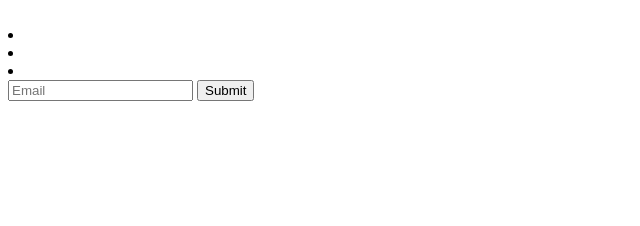
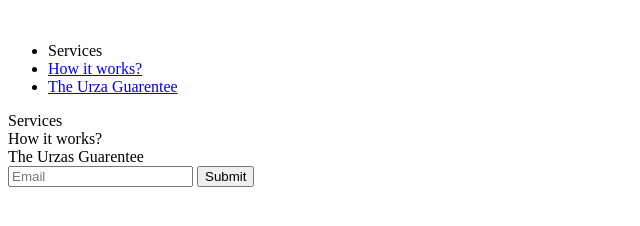
Before and after one commit to NRG1ZE/FCC-projects, a plain HTML site: page HTML FFC/ProductLandingPage/index.html in a window 1280 px wide. Shown: the whole page, without its empty margins (0-640 px from the left). Drawn offline with Linux system fonts and the light colour scheme.

Commit message:
Commit Navbar Anchor

```diff
--- a/HTML FFC/ProductLandingPage/index.html
+++ b/HTML FFC/ProductLandingPage/index.html
@@ -1,22 +1,39 @@
 <!DOCTYPE html>
 <html>
-  <head id="header">
-    <title>Document</title>
+  <link rel="stylesheet" href="style.css" />
+  <header id="header">
+    <title>Urzas' Lands</title>
     <div>
       <img id="header-img" />
     </div>
     <nav id="nav-bar">
-      <li class="nav-link"></li>
-      <li class="nav-link"></li>
-      <li class="nav-link"></li>
+      <ul>
+        <li><a class="nav-link" href="#who-is-urza"></a>Services</li>
+        <li><a class="nav-link" href="#how-is-urza">How it works?</a></li>
+        <li><a class="nav-link" href="#what-is-urza">The Urza Guarentee</a></li>
+      </ul>
     </nav>
-    <link rel="stylesheet" href="style.css" />
-  </head>
+  </header>
+
   <body>
-    <form>
-      <input type="email" placeholder="Email" />
-      <button id="submit">Submit</button>
-    </form>
+    <section id="who-is-urza">
+      <label>Services</label>
+    </section>
+    <section id="how-is-urza">
+      <label>How it works?</label>
+    </section>
+    <section id="what-is-urza">
+      <label>The Urzas Guarentee</label>
+    </section>
+
+    <section>
+      <form>
+        <input type="email" placeholder="Email" />
+        <button id="submit">Submit</button>
+      </form>
+    </section>
+
     <script src="index.js"></script>
   </body>
+  <footer></footer>
 </html>
```
